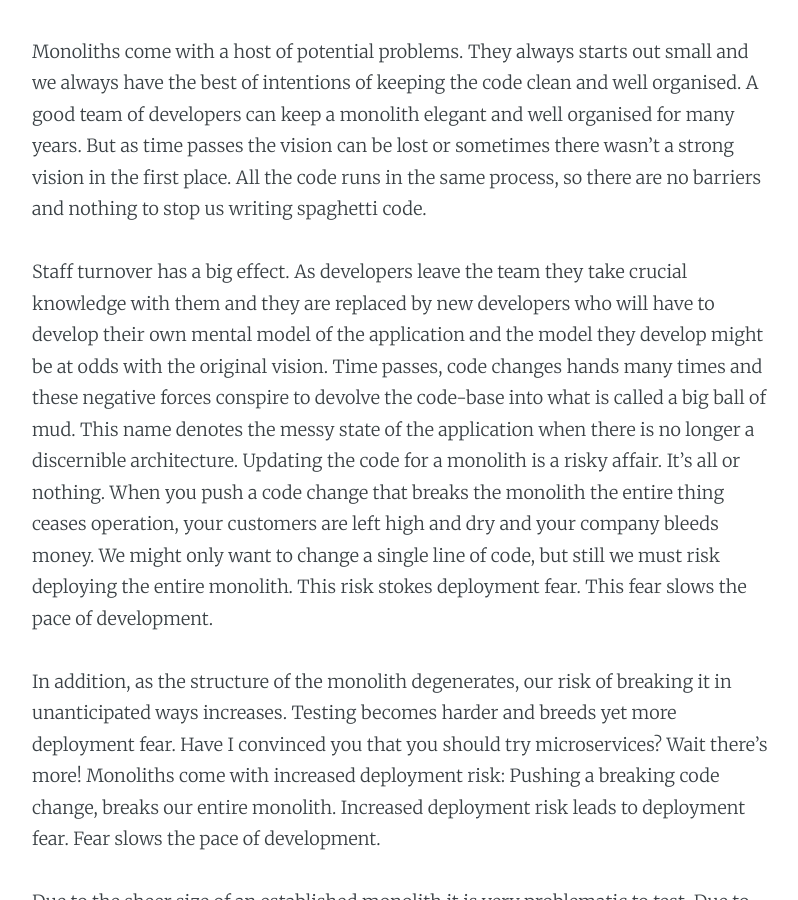
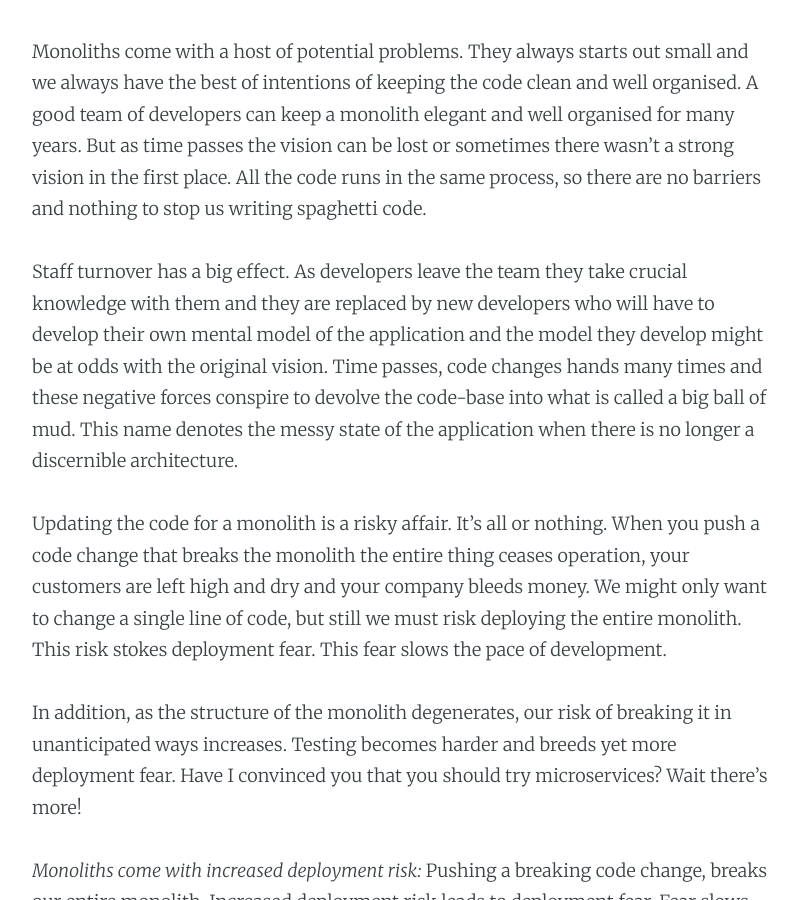
Before and after one commit to ashleydavis/the-data-wrangler-blog, a Jekyll site: the page built from _posts/2019-11-04-whats-wrong-with-the-monolith.markdown, in a window 1280 px wide and 900 px high, scrolled down 2614 px. Shown: the whole window, without its empty margins (108-906 px from the left). Built offline with Jekyll 4.4.1, drawn with Linux system fonts in a browser that asks for light colours; comment, search, counter and statistics services are not loaded; some of the changed text lies outside the part shown.

Commit message:
Formatting.

```diff
--- a/_posts/2019-11-04-whats-wrong-with-the-monolith.markdown
+++ b/_posts/2019-11-04-whats-wrong-with-the-monolith.markdown
@@ -23,7 +23,6 @@ A monolith is an entire application that runs in a single process. In the era be
 ###### Figure 1. Monolith vs microservices - building with microservices offer many advantages over the traditional monolithic application
 ![Microservices vs monolith](/content/images/2019/11/Monolith vs microservices.png)
 
-
 It is much easier to build a monolith than a microservices application. You need less technical and architectural skills. So it’s a great place to start when starting to build a new application, say in a startup and you want to test the validity of the business model before you commit to the higher technical investment of a microservices application.
 A monolith is a great option for early throw-away prototyping. It also might be all that you ever need for an application that has a small scope or an application that stabilizes quickly and does not need to evolve or grow over its lifetime.
 
@@ -34,17 +33,21 @@ Most products will generally need to grow and to be evolved and it’s actually
 Monoliths come with a host of potential problems. They always starts out small and we always have the best of intentions of keeping the code clean and well organised. A good team of developers can keep a monolith elegant and well organised for many years. But as time passes the vision can be lost or sometimes there wasn’t a strong vision in the first place. All the code runs in the same process, so there are no barriers and nothing to stop us writing spaghetti code.
 
 Staff turnover has a big effect. As developers leave the team they take crucial knowledge with them and they are replaced by new developers who will have to develop their own mental model of the application and the model they develop might be at odds with the original vision. Time passes, code changes hands many times and these negative forces conspire to devolve the code-base into what is called a big ball of mud. This name denotes the messy state of the application when there is no longer a discernible architecture.
+
 Updating the code for a monolith is a risky affair. It’s all or nothing. When you push a code change that breaks the monolith the entire thing ceases operation, your customers are left high and dry and your company bleeds money. We might only want to change a single line of code, but still we must risk deploying the entire monolith. This risk stokes deployment fear. This fear slows the pace of development.
 
 In addition, as the structure of the monolith degenerates, our risk of breaking it in unanticipated ways increases. Testing becomes harder and breeds yet more deployment fear. Have I convinced you that you should try microservices? Wait there’s more!
-Monoliths come with increased deployment risk: Pushing a breaking code change, breaks our entire monolith. Increased deployment risk leads to deployment fear. Fear slows the pace of development.
+
+*Monoliths come with increased deployment risk:* Pushing a breaking code change, breaks our entire monolith. Increased deployment risk leads to deployment fear. Fear slows the pace of development.
 
 Due to the sheer size of an established monolith it is very problematic to test. Due to its granularity it is very difficult to scale. Eventually the monolith expands to consume the physical limits of the machine it runs on. As the aging monolith consumes more and more physical resources it becomes more expensive to run. I have witnessed this!
 To be fair this kind of thing might be a long way off for any monolith, but even after just a few years of growth the monolith leads to a place that you would prefer not to be.
+
 Despite the eventual difficulties with the monolith, it remains the simplest way to bootstrap a new application. So shouldn’t we always start with a monolith and later restructure when we need to scale?
 
 My answer: it depends. Many applications will always be small. There are plenty of small monoliths in the wild that do their job well and don’t need to be scaled or evolved. They are not growing and they do not suffer the problems of growth. If you believe your application will remain small, simple and doesn’t need to evolve: you should definitely build it as a monolith.
-Easy to start, but difficult later: The monolith may be the simplest way to start development, but there are many real and difficult problems we will face further along that road.
+
+*Easy to start, but difficult later:* The monolith may be the simplest way to start development, but there are many real and difficult problems we will face further along that road.
 However, there are many applications that we can easily predict will benefit from a microservices-first approach. These are the kinds of applications we know will continually be evolved over many years. Other applications that can benefit are those that need to be flexible, scalable or have security constraints from the start. Building these types of applications is much easier if you start with microservices, because converting an existing monolith is difficult and risky.
 
 By all means if you need to validate your business idea first, please do so by first building a monolith. However even in this case I would argue that with the right tooling, prototyping with microservices isn’t much more difficult than prototyping with a monolith. After all, what is a monolith, if not a single large service?
```
